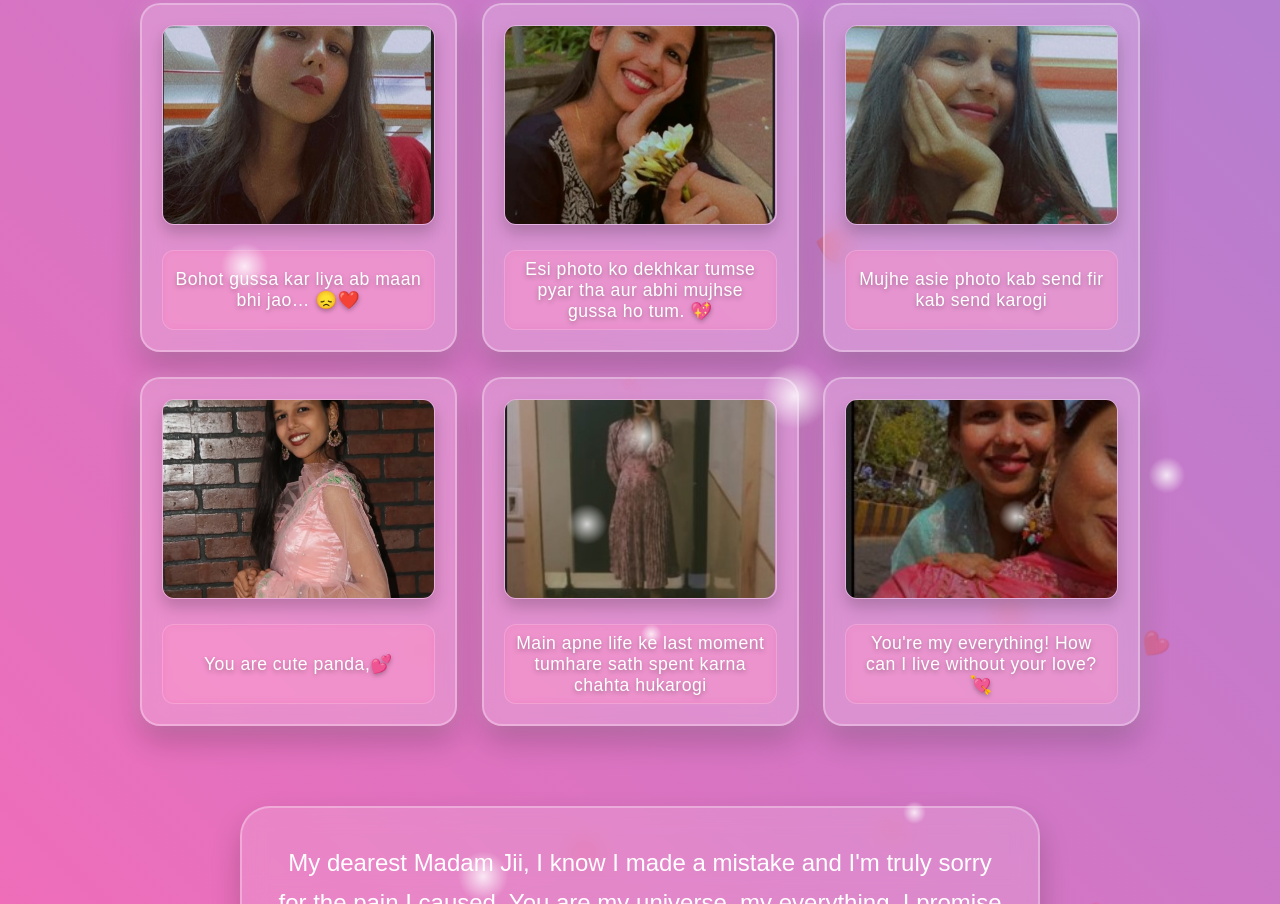
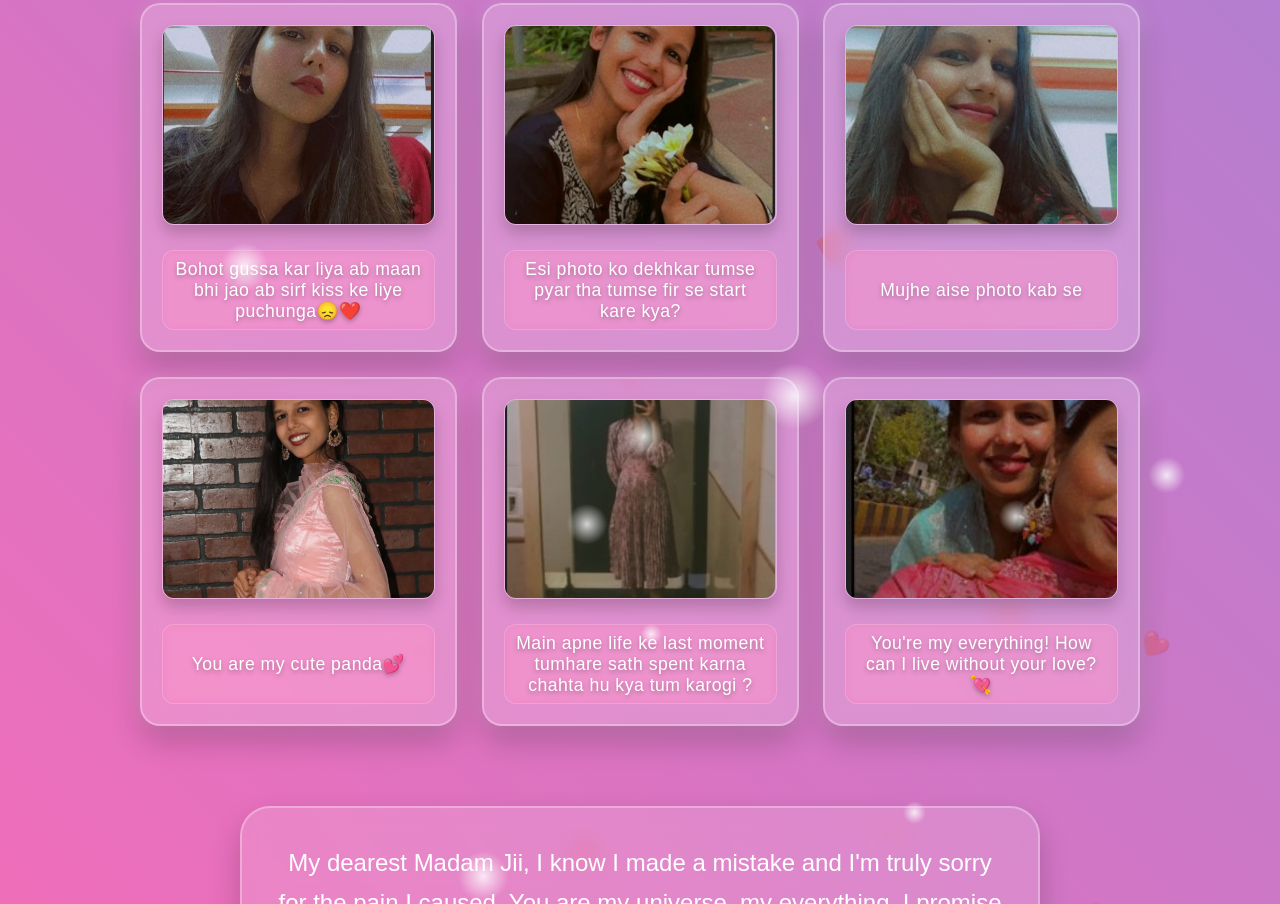
Before and after one commit to Ganeshm2003/Shru, a plain HTML site: page surprise.html in a window 1280 px wide. Shown: the part 299-1203 px from the top of the page. Drawn offline with Linux system fonts and the light colour scheme.

Commit message:
Update surprise.html

```diff
--- a/surprise.html
+++ b/surprise.html
@@ -350,23 +350,23 @@
         const cards = [
         {
             image: "cr.jpg", // Ensure this path is correct
-            message: "Bohot gussa kar liya ab maan bhi jao… 😞❤️"
+            message: "Bohot gussa kar liya ab maan bhi jao ab sirf kiss ke liye puchunga😞❤️"
         },
         {
             image: "cr0.jpg",
-            message: "Esi photo ko dekhkar tumse pyar tha aur abhi mujhse gussa ho tum. 💖"
+            message: "Esi photo ko dekhkar tumse pyar tha tumse fir se start kare kya?"
         },
         {
             image: "cr3.jpg",
-            message: "Mujhe asie photo kab send fir kab send karogi"
+            message: "Mujhe aise photo kab se"
         },
         {
             image: "cr5.jpg",
-            message: "You are cute panda,💕"
+            message: "You are my cute panda💕"
         },
         {
             image: "cr7.jpg",
-            message: "Main apne life ke last moment tumhare sath spent karna chahta hukarogi "
+            message: "Main apne life ke last moment tumhare sath spent karna chahta hu kya tum karogi ?"
         },
         {
             image: "c1.jpg",
```
